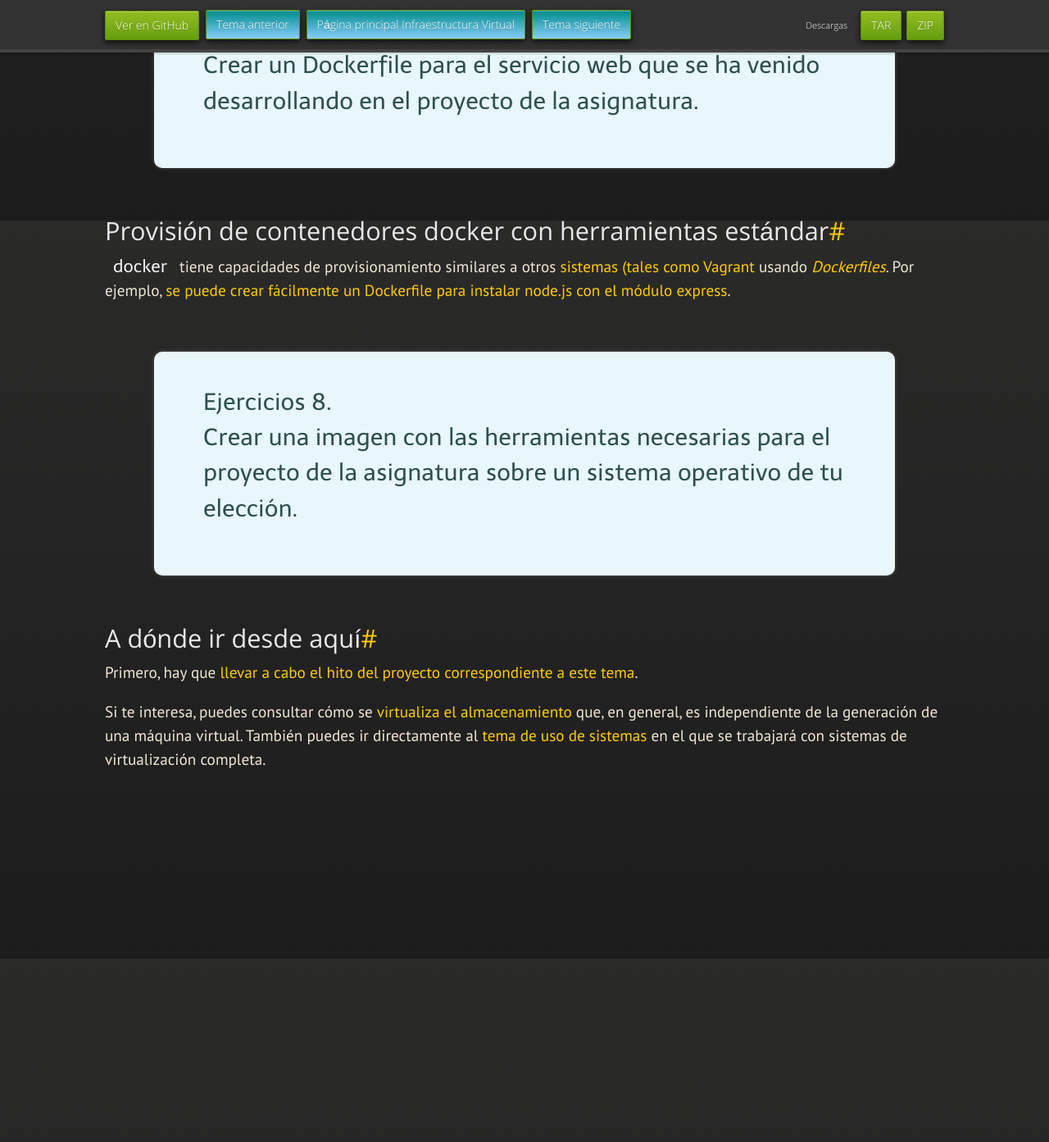
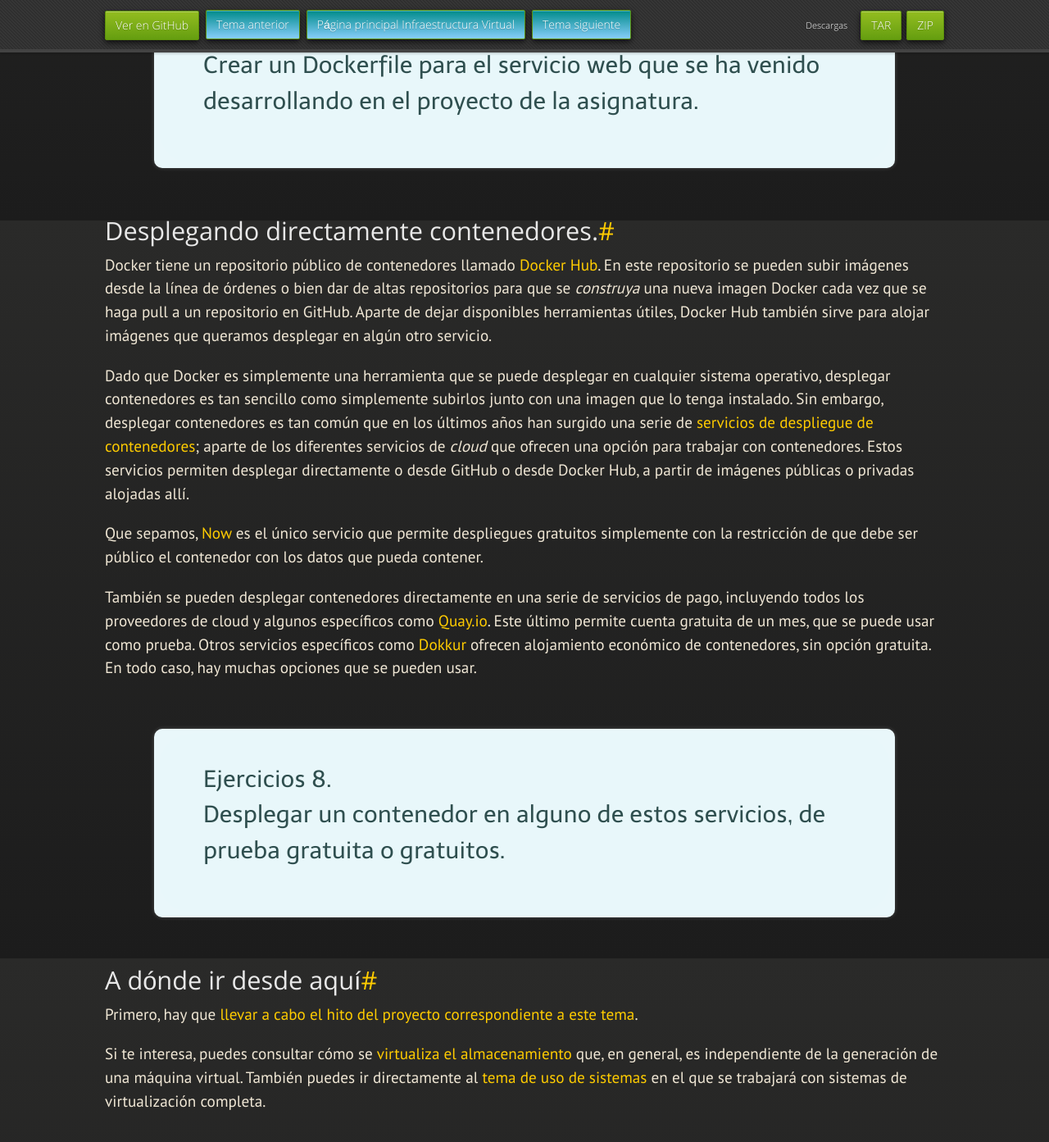
Before and after one commit to JJ/IV, a Jekyll site: the page built from documentos/temas/Contenedores.md, in a window 1280 px wide and 1400 px high, scrolled down 15931 px. Shown: the top 1393 px of the window at 82% size. Built offline with Jekyll 4.4.1, drawn with Linux system fonts in a browser that asks for light colours; nearby versions of some CDN libraries; some web fonts are replaced; our own code applies the rules of GitHub Pages for plain Markdown files.

Commit message:
Añade alojamientos en la nube

```diff
--- a/documentos/temas/Contenedores.md
+++ b/documentos/temas/Contenedores.md
@@ -613,19 +613,43 @@ desarrollando en el proyecto de la asignatura.
 
 </div>
 
+## Desplegando directamente contenedores.
 
-## Provisión de contenedores docker con herramientas estándar
+Docker tiene un repositorio público de contenedores llamado
+[Docker Hub](https://hub.docker.com). En este repositorio se pueden
+subir imágenes desde la línea de órdenes o bien dar de altas
+repositorios para que se *construya* una nueva imagen Docker cada vez
+que se haga pull a un repositorio en GitHub. Aparte de dejar
+disponibles herramientas útiles, Docker Hub también sirve para alojar
+imágenes que queramos desplegar en algún otro servicio.
 
-`docker` tiene capacidades de provisionamiento similares a
-otros [sistemas (tales como Vagrant](Gestion_de_configuraciones) usando
-[*Dockerfiles*](https://docs.docker.com/engine/reference/builder/). Por
-ejemplo,
-[se puede crear fácilmente un Dockerfile para instalar node.js con el módulo express](https://nodejs.org/en/docs/guides/nodejs-docker-webapp/).
+Dado que Docker es simplemente una herramienta que se puede desplegar
+en cualquier sistema operativo, desplegar contenedores es tan sencillo
+como simplemente subirlos junto con una imagen que lo tenga
+instalado. Sin embargo, desplegar contenedores es tan común que en los
+últimos años han surgido una serie de
+[servicios de despliegue de contenedores](https://blog.codeship.com/the-shortlist-of-docker-hosting/);
+aparte de los diferentes servicios de *cloud* que ofrecen una opción
+para trabajar con contenedores. Estos servicios permiten desplegar
+directamente o desde GitHub o desde Docker Hub, a partir de imágenes
+públicas o privadas alojadas allí.
+
+Que sepamos, [Now](https://zeit.co) es el único servicio que permite
+despliegues gratuitos simplemente con la restricción de que debe ser
+público el contenedor con los datos que pueda contener.
+
+También se pueden desplegar contenedores directamente en una serie de
+servicios de pago, incluyendo todos los proveedores de cloud y algunos
+específicos como [Quay.io](https://quay.io). Este último permite
+cuenta gratuita de un mes, que se puede usar como prueba. Otros
+servicios específicos como [Dokkur](https://dokkur.com/pricing)
+ofrecen alojamiento económico de contenedores, sin opción gratuita. En
+todo caso, hay muchas opciones que se pueden usar.
 
 <div class='ejercicios' markdown='1'>
 
-Crear una imagen con las herramientas necesarias para el proyecto de la asignatura sobre un
-sistema operativo de tu elección.
+Desplegar un contenedor en alguno de estos servicios, de prueba
+gratuita o gratuitos.
 
 </div>
 
```
